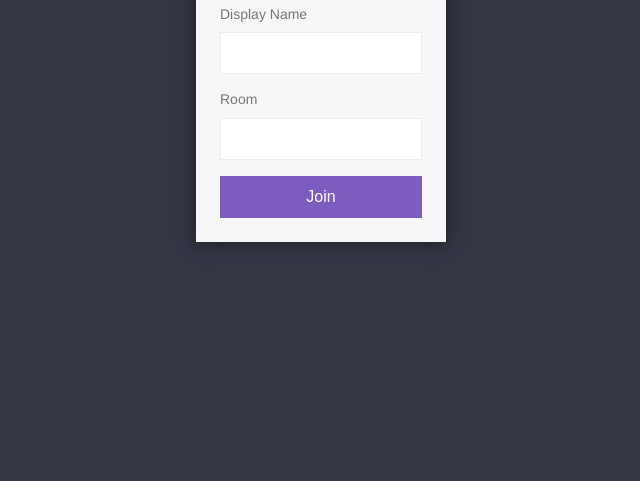
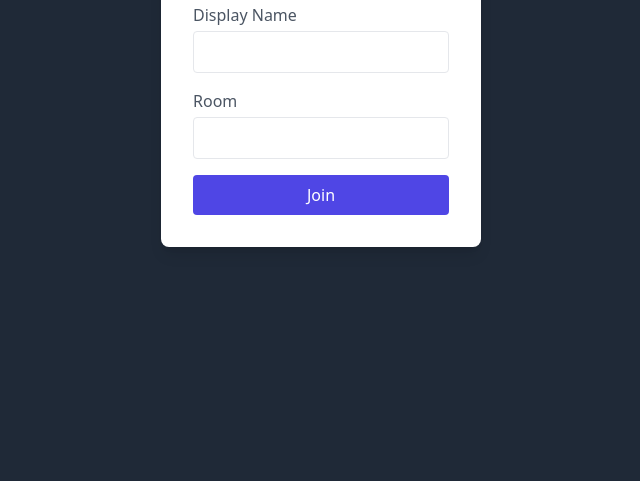
Before and after one commit to mridulmehra/CyberGaurd, a website: page public/index.html in a window 1280 px wide. Shown: the part 319-800 px from the top of the page, without its empty margins (319-959 px from the left). Drawn offline with nearby package versions, Linux system fonts and the light colour scheme.

Commit message:
Update index.html

```diff
--- a/public/index.html
+++ b/public/index.html
@@ -1,28 +1,31 @@
 <!DOCTYPE html>
 <html lang="en">
-
 <head>
     <meta charset="UTF-8">
     <meta name="viewport" content="width=device-width, initial-scale=1.0">
     <title>Chat App</title>
     <link rel="icon" href="./img/favicon.png">
-    <link rel="stylesheet" href="./css/styles.css">
+    <script src="https://cdn.tailwindcss.com"></script>
 </head>
+<body class="bg-gray-800 flex items-center justify-center min-h-screen">
 
-<body>
-    <div class="centered-form">
-        <div class="centered-form__box">
-            <h1>Join</h1>
-            <form action="./chat.html">
-                <label>Display Name</label>
-                <input type="text" name="username" required>
-                <label>Room</label>
-                <input type="text" name="room" required>
-                <button>Join</button>
-            </form>
-        </div>
+    <div class="bg-white shadow-lg rounded-lg p-8 w-80">
+        <h1 class="text-2xl font-bold text-center mb-6 text-gray-700">Join Room</h1>
+        <form action="./chat.html" class="space-y-4">
+            <div>
+                <label class="block text-gray-600 mb-1">Display Name</label>
+                <input type="text" name="username" required
+                    class="w-full border rounded px-3 py-2 focus:outline-none focus:ring focus:ring-indigo-300">
+            </div>
+            <div>
+                <label class="block text-gray-600 mb-1">Room</label>
+                <input type="text" name="room" required
+                    class="w-full border rounded px-3 py-2 focus:outline-none focus:ring focus:ring-indigo-300">
+            </div>
+            <button type="submit"
+                class="w-full bg-indigo-600 text-white py-2 rounded hover:bg-indigo-700 transition">Join</button>
+        </form>
+    </div>
 
-    </div>
 </body>
-
 </html>
```
